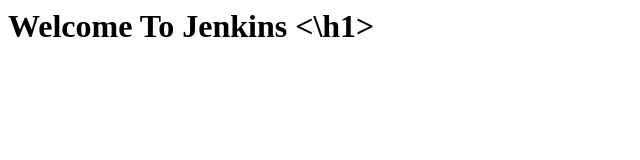
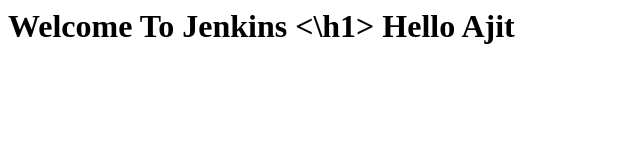
Before and after one commit to ajitsingh20/jenkins, a plain HTML site: page index.html in a window 1280 px wide. Shown: the whole page, without its empty margins (0-640 px from the left). Drawn offline with Linux system fonts and the light colour scheme.

Commit message:
Update index.html

```diff
--- a/index.html
+++ b/index.html
@@ -1 +1,2 @@
 <h1> Welcome To Jenkins <\h1>
+Hello Ajit
```
